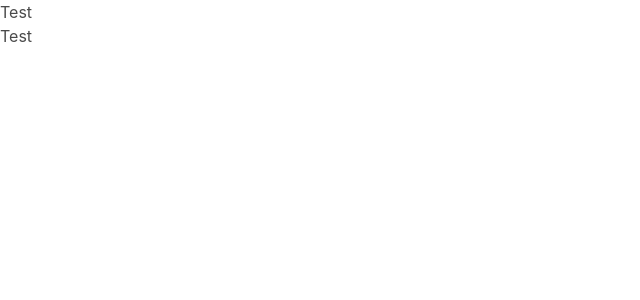
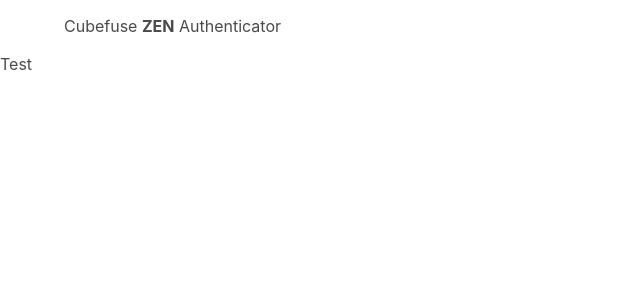
Before and after one commit to cubefuse/zen, a Vue app: page / in a window 1280 px wide. Shown: the top 300 px of the page, without its empty margins (0-640 px from the left). Built offline with nearby package versions, Linux system fonts and the light colour scheme.

Commit message:
Update Navbar component

```diff
--- a/src/components/NavBar.vue
+++ b/src/components/NavBar.vue
@@ -1,5 +1,13 @@
 <template>
-    <h1>Test</h1>
+    <nav class="navbar is-transparent">
+        <div class="container">
+            <div class="navbar-brand">
+                <a class="navbar-item">
+                    <h1>Cubefuse <strong class="is-uppercase">Zen</strong> Authenticator</h1>
+                </a>
+            </div>
+        </div>
+    </nav>
 </template>
 
 <script lang="ts">
```
